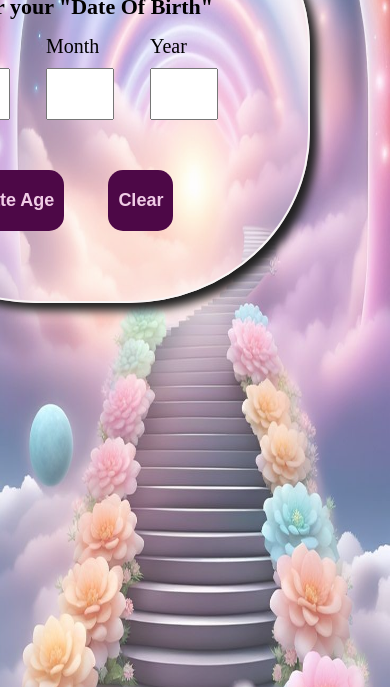
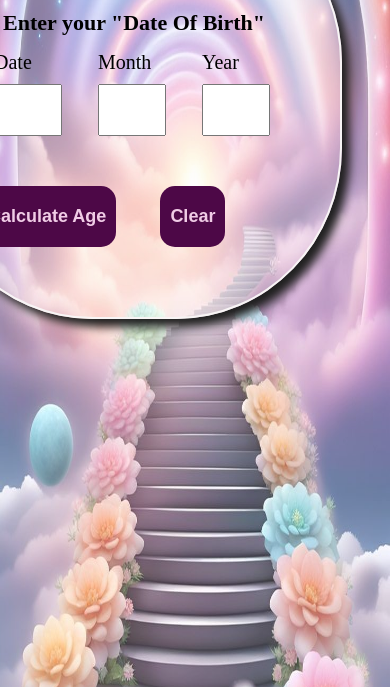
Before and after one commit to MusfiraHamdoona/CodeAlpha_task, a plain HTML site: page index.html in a window 390 px wide. Shown: the part 157-848 px from the top of the page. Drawn offline with Linux system fonts and the light colour scheme.

Commit message:
Update style.css

```diff
--- a/style.css
+++ b/style.css
@@ -93,11 +93,11 @@ img{
    .container{
     position:absolute;
     z-index:2;
-    top:2rem;
-    right:5rem;
+    top:3rem;
+    right:3rem;
     border:2px solid rgb(248, 245, 245);
     border-radius:40%;
-    padding:50px 70px;
+    padding:50px 50px;
     background-color:rgb(248, 245, 245,0.2);
     box-shadow:8px 8px 10px rgb(32, 32, 32);
 
```
